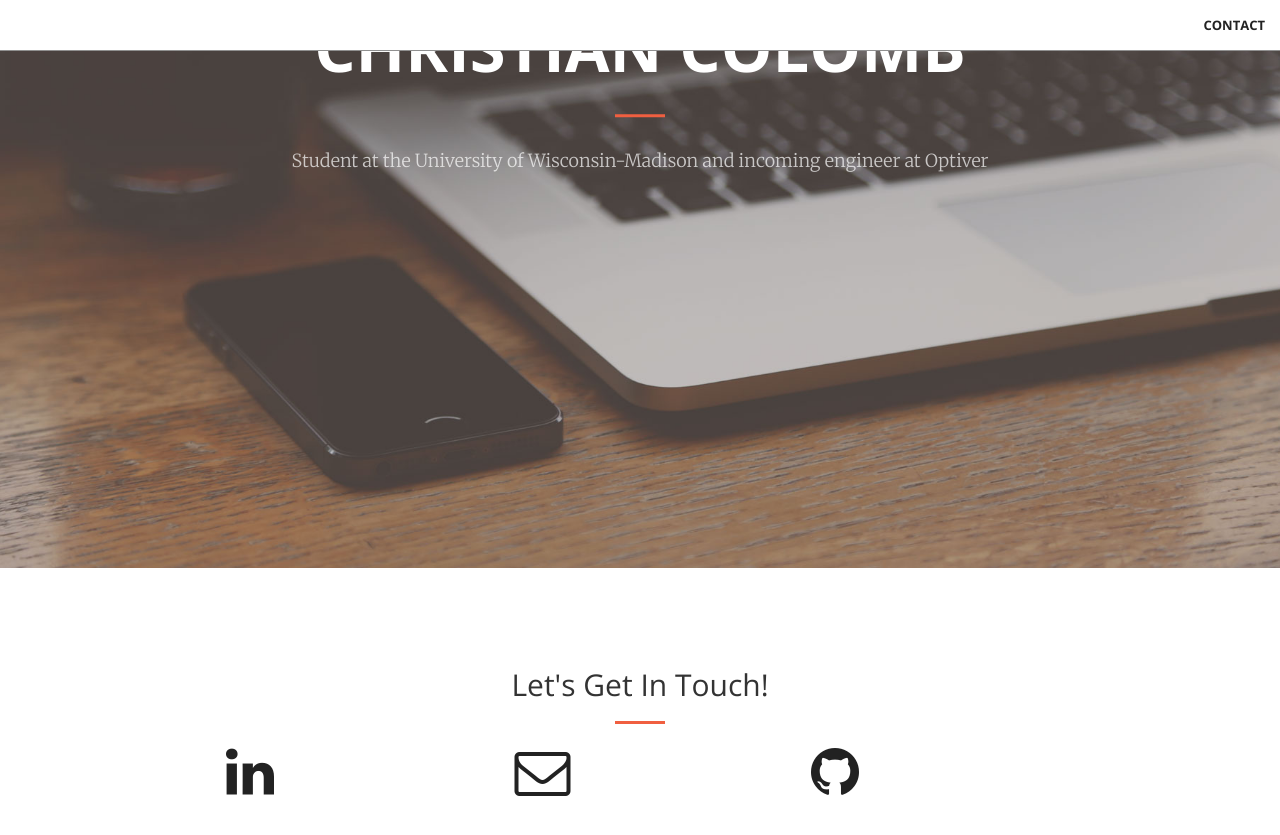
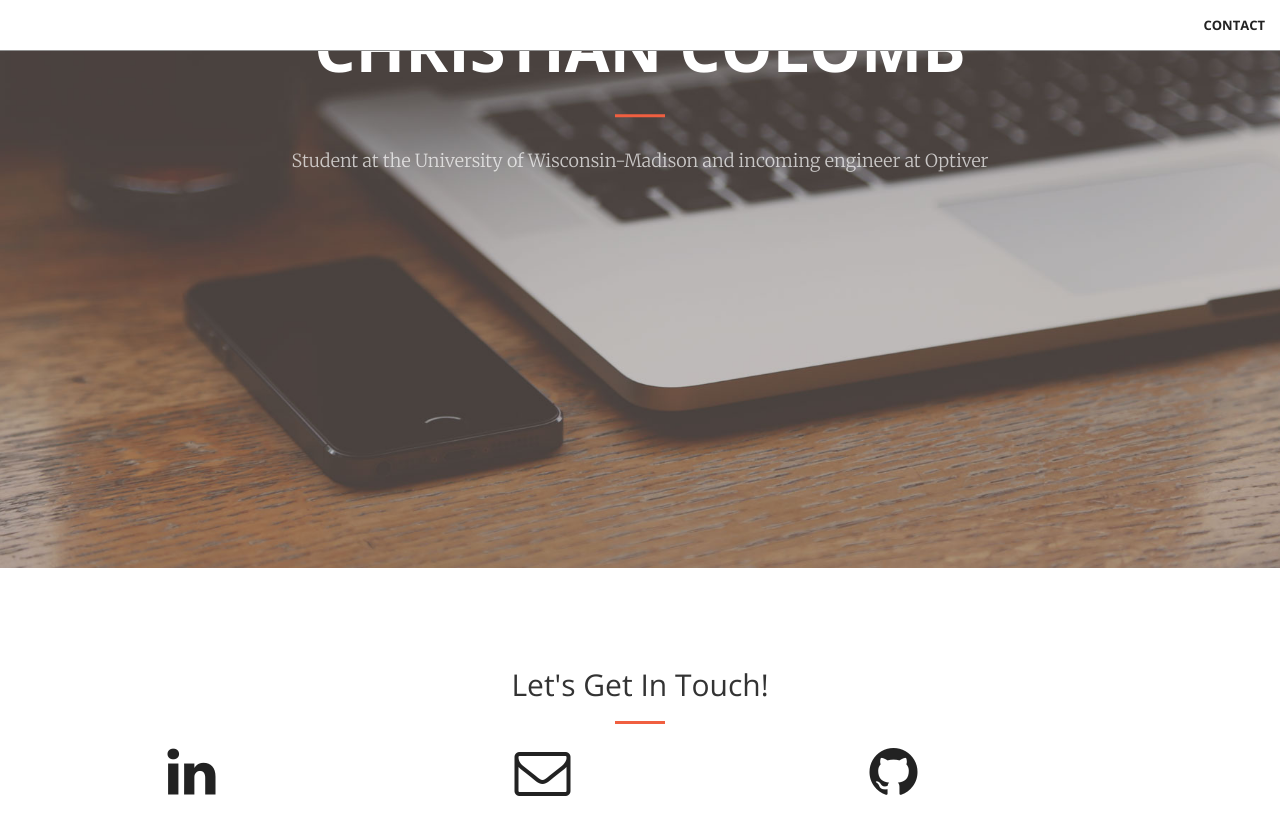
Before and after one commit to christiancolomb/ChristianColomb.github.io, a Jekyll site: the page built from index.html, in a window 1280 px wide and 900 px high, scrolled down 332 px. Shown: the top 835 px of the window. Built offline with Jekyll 4.4.1, drawn with Linux system fonts in a browser that asks for light colours.

Commit message:
Update contact.html

```diff
--- a/_includes/contact.html
+++ b/_includes/contact.html
@@ -6,7 +6,7 @@
                 <hr class="primary">
             </div>
 
-        <div class="col-lg-2 col-lg-offset-1 text-center">
+        <div class="col-lg-2 col-lg-offset-1 text-left">
             <a aria-label="My Linkedin" target="_blank" href="https://www.linkedin.com/in/christian-colomb-691072135/"><i class="icon fa fa-linkedin" aria-hidden="true"></i></a>
         </div>
         <div class="col-lg-2 col-lg-offset-1 text-center">
@@ -14,7 +14,7 @@
             <i class="fa fa-envelope-o fa-3x wow bounceIn" data-wow-delay=".1s"></i>
             </a>
         </div>
-        <div class="col-lg-2 col-lg-offset-1 text-center">
+        <div class="col-lg-2 col-lg-offset-1 text-right">
             <a href="https://github.com/{{ site.github_username }}">
             <i class="fa fa-github fa-3x wow bounceIn" data-wow-delay=".1s"></i>
             </a>
```
